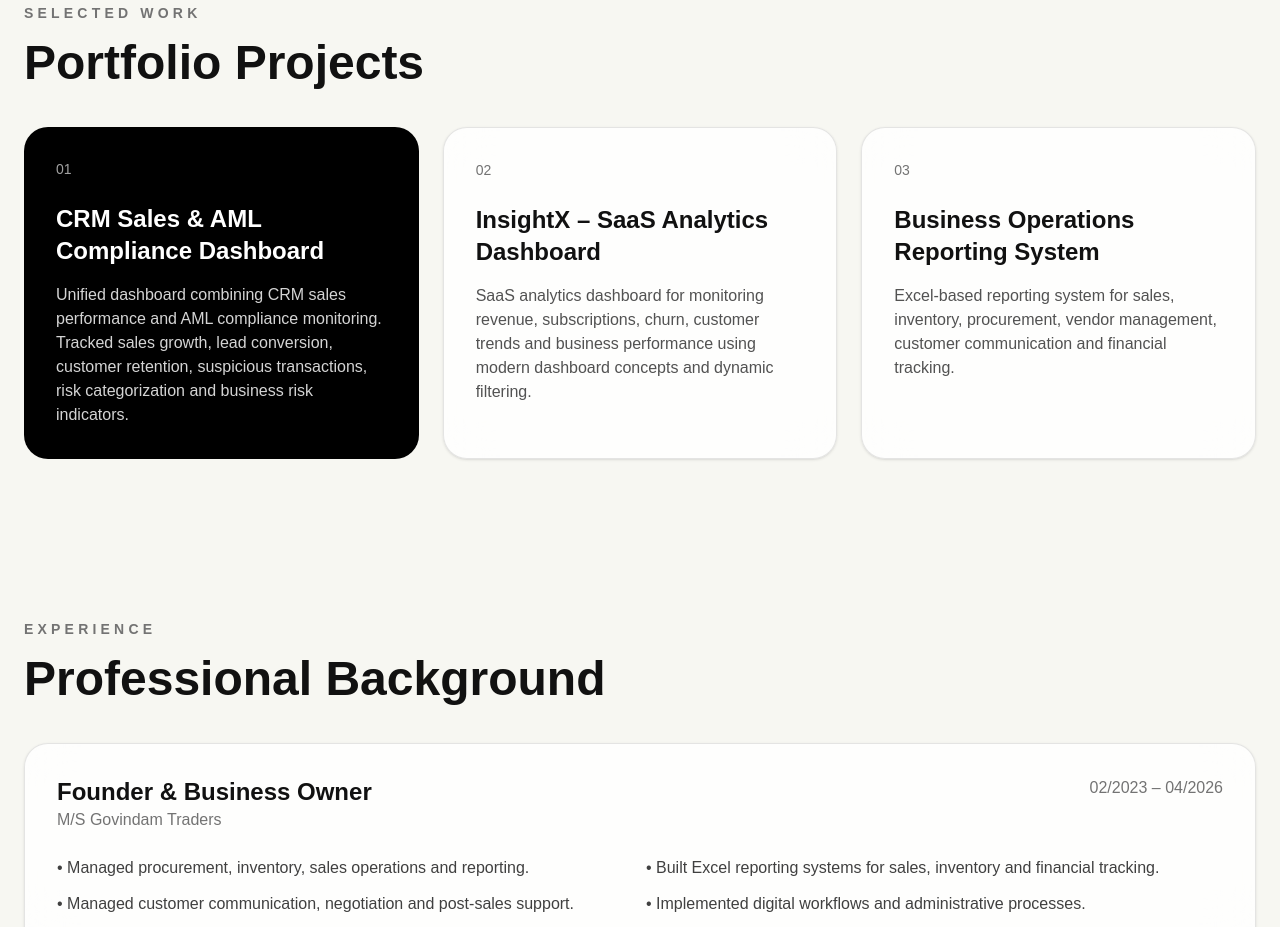
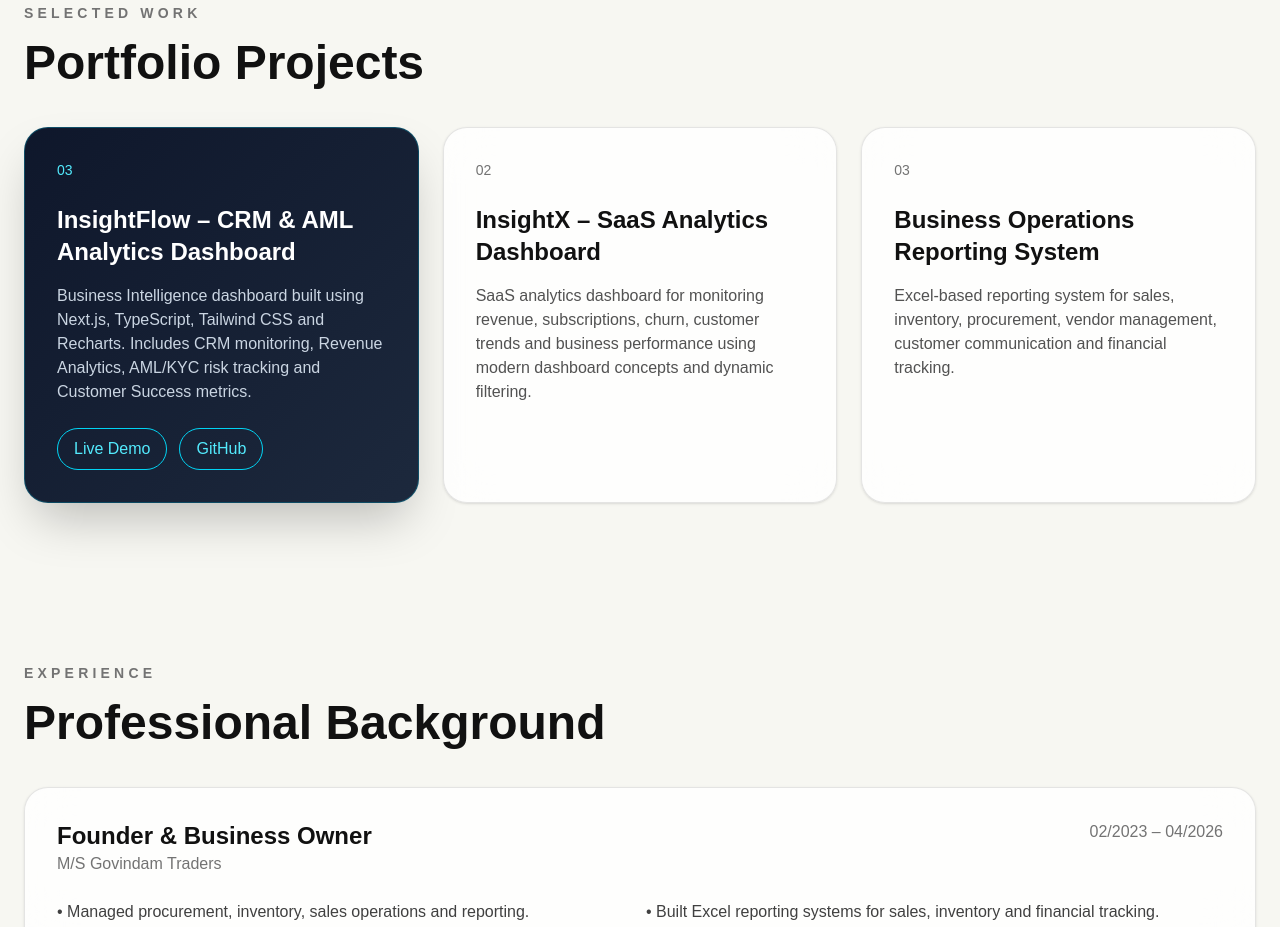
Before and after one commit to chetendrasince1999/chetendra-portfolio, a Next.js app: page / in a window 1280 px wide. Shown: the part 1420-2347 px from the top of the page. Built offline with nearby package versions, Linux system fonts and the light colour scheme.

Commit message:
Add InsightFlow project

```diff
--- a/app/page.tsx
+++ b/app/page.tsx
@@ -236,15 +236,42 @@ export default function Home() {
           <h2 className="mt-4 text-4xl font-bold md:text-5xl">Portfolio Projects</h2>
 
           <div className="mt-10 grid gap-6 md:grid-cols-3">
-            <div className="rounded-3xl bg-black p-8 text-white transition duration-500 hover:-translate-y-3 hover:rotate-1 hover:shadow-[0_35px_90px_rgba(0,0,0,0.25)]">
-              <p className="text-sm text-neutral-400">01</p>
-              <h3 className="mt-6 text-2xl font-bold">CRM Sales & AML Compliance Dashboard</h3>
-              <p className="mt-4 text-neutral-300">
-                Unified dashboard combining CRM sales performance and AML compliance monitoring.
-                Tracked sales growth, lead conversion, customer retention, suspicious transactions,
-                risk categorization and business risk indicators.
-              </p>
-            </div>
+          <div className="rounded-3xl border border-cyan-500/30 bg-gradient-to-br from-slate-900 to-slate-800 p-8 text-white shadow-2xl">
+
+  <p className="text-sm text-cyan-300">03</p>
+
+  <h3 className="mt-6 text-2xl font-bold">
+    InsightFlow – CRM & AML Analytics Dashboard
+  </h3>
+
+  <p className="mt-4 text-slate-300">
+    Business Intelligence dashboard built using Next.js, TypeScript,
+    Tailwind CSS and Recharts. Includes CRM monitoring,
+    Revenue Analytics, AML/KYC risk tracking and Customer
+    Success metrics.
+  </p>
+
+  <div className="mt-6 flex gap-3 flex-wrap">
+
+    <a
+      href="https://insight-flow-gamma-beryl.vercel.app/"
+      target="_blank"
+      className="rounded-full border border-cyan-400 px-4 py-2 text-cyan-300 hover:bg-cyan-500 hover:text-white"
+    >
+      Live Demo
+    </a>
+
+    <a
+      href="https://github.com/chetendrasince1999/InsightFlow"
+      target="_blank"
+      className="rounded-full border border-cyan-400 text-cyan-300 px-4 py-2 hover:bg-white hover:text-black"
+    >
+      GitHub
+    </a>
+
+  </div>
+
+</div>
 
             <Tile>
               <p className="text-sm text-neutral-500">02</p>
```
